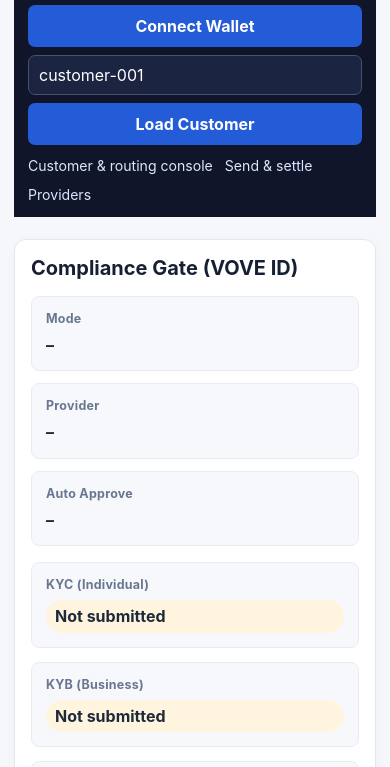
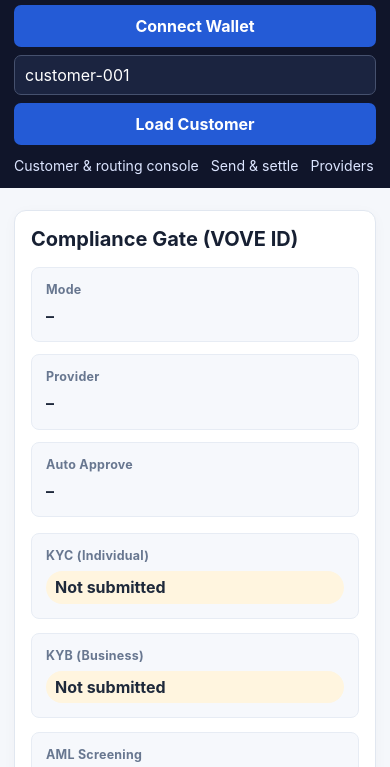
Before and after one commit to ojekab4u/StableX, a website: page public/customer-dashboard.html in a window 390 px wide. Shown: the part 71-838 px from the top of the page. Drawn offline with nearby package versions, Linux system fonts and the light colour scheme; no server answers.

Commit message:
Make dashboard header full-width and responsive

```diff
--- a/public/customer-dashboard.html
+++ b/public/customer-dashboard.html
@@ -150,7 +150,7 @@
 <link rel="stylesheet" href="/customer-dashboard.css">
 </head>
 <body>
-<div class="container">
+<div class="dashboard-header-shell">
 
   <!-- Header -->
   <div class="header">
```
